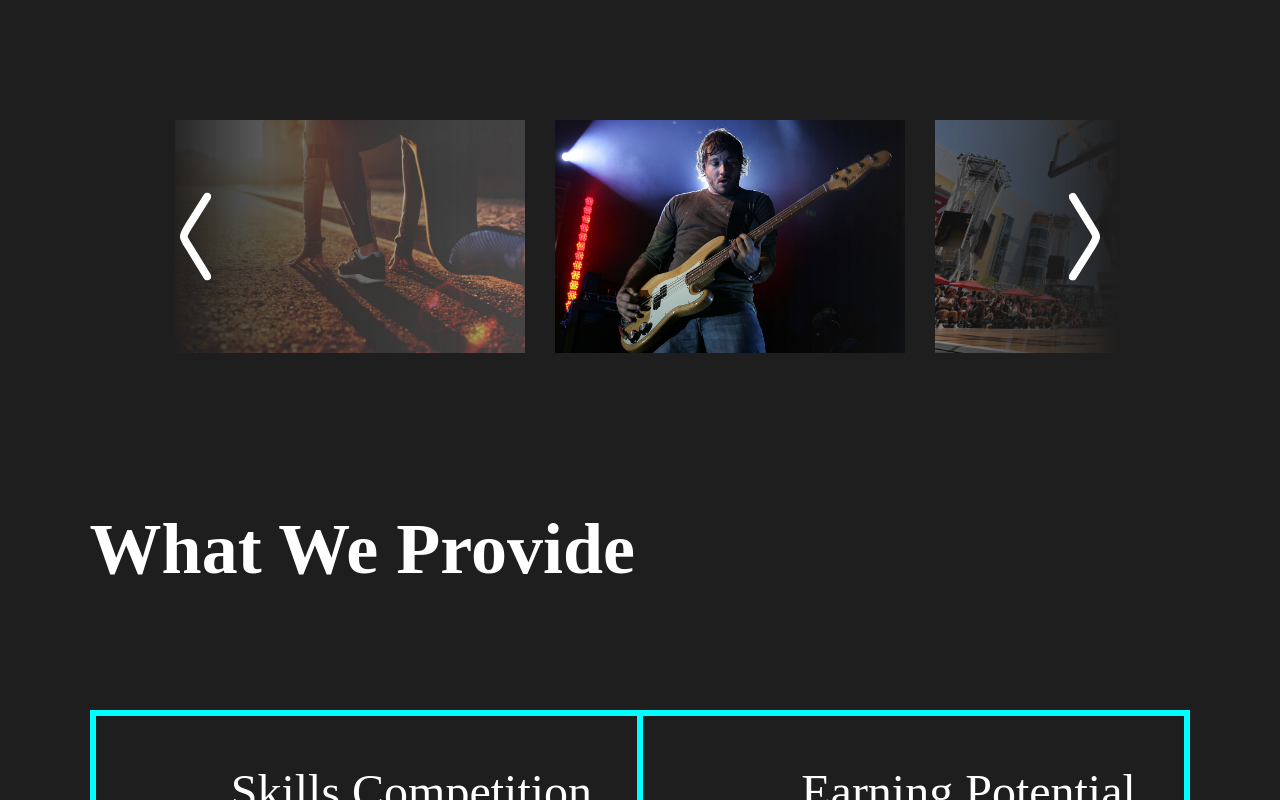
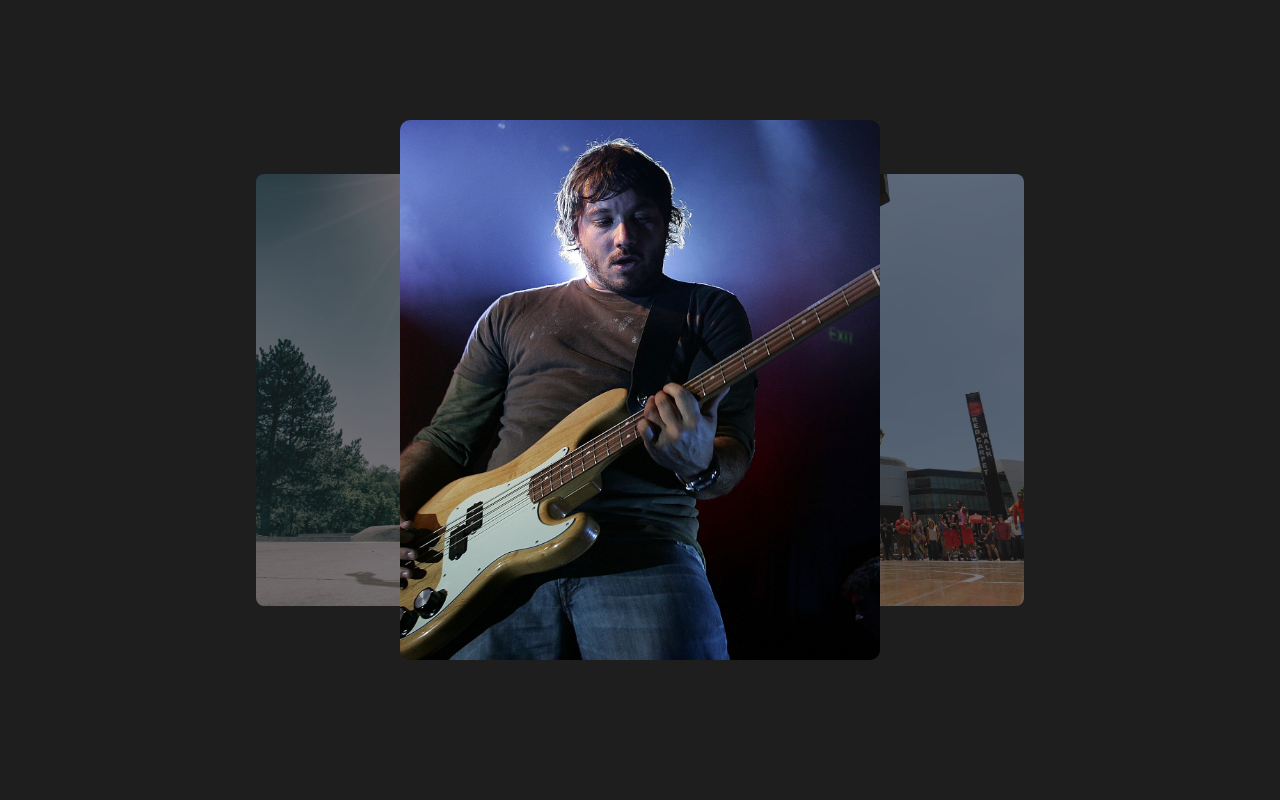
Before and after one commit to Gnorme/AllSkills, a Svelte app: page / in a window 1280 px wide. Shown: the part 840-1640 px from the top of the page. Built offline with nearby package versions, Linux system fonts and the light colour scheme; a web font is replaced by a local one.

Commit message:
Add files via upload

```diff
--- a/src/Carousel.svelte
+++ b/src/Carousel.svelte
@@ -16,14 +16,14 @@
 
   const rotateLeft = e => {
     const transitioningImage = images[images.length - 1]
-    document.getElementById(transitioningImage.id).style.opacity = 0;
+    document.getElementById(transitioningImage.id).style.opacity = 1;
     images = [images[images.length -1],...images.slice(0, images.length - 1)]
     setTimeout(() => (document.getElementById(transitioningImage.id).style.opacity = 1), speed);
   }
 
   const rotateRight = e => {
     const transitioningImage = images[0]
-    document.getElementById(transitioningImage.id).style.opacity = 0;
+    document.getElementById(transitioningImage.id).style.opacity = 1;
     images = [...images.slice(1, images.length), images[0]]
     setTimeout(() => (document.getElementById(transitioningImage.id).style.opacity = 1), speed);
   }
--- /dev/null
+++ b/src/Carouselv.svelte
@@ -0,0 +1,109 @@
+<div class="container">
+    <input type="radio" name="slider" id="item-1" checked>
+    <input type="radio" name="slider" id="item-2">
+    <input type="radio" name="slider" id="item-3">
+  <div class="cards">
+    <label class="card" for="item-1" id="card-1">
+      <img src="images/bass.jpg" alt="card">
+    </label>
+    <label class="card" for="item-2" id="card-2">
+      <img src="images/Dunk.jpg" alt="card">
+    </label>
+    <label class="card" for="item-3" id="card-3">
+      <img src="images/skateboard.jpg" alt="card">
+    </label>
+
+  </div>
+</div>
+
+<style>
+@import url("https://fonts.googleapis.com/css?family=DM+Sans:400,500,700&display=swap");
+
+* {
+  box-sizing: border-box;
+}
+
+@media screen and (max-width: 820px) {
+    .card {
+        width: 100% !important;
+    }
+}
+
+html, body {
+  margin: 0;
+  padding: 0;
+  width: 100%;
+  height: 100%;
+}
+
+body {
+  display: flex;
+  align-items: center;
+  justify-content: center;
+  padding: 30px 10px;
+  font-family: 'DM Sans', sans-serif;
+  transition: background .4s ease-in;
+  background-color: #c394f8;
+}
+
+input[type=radio] {
+  display: none;
+}
+
+.card {
+  position: absolute;
+  width: 60%;
+  height: 100%;
+  left: 0;
+  right: 0;
+  margin: auto;
+  transition: transform .4s ease;
+  cursor: pointer;
+}
+
+.container {
+  width: 100%;
+  max-width: 800px;
+  max-height: 600px;
+  height: 70vh;
+  margin-left:auto;
+  margin-right:auto;
+  transform-style: preserve-3d;
+  display: flex;
+  justify-content: center;
+  flex-direction: column;
+  align-items: center;
+}
+
+.cards {
+  position: relative;
+  width: 100%;
+  height: 100%;
+  margin-bottom: 20px;
+}
+
+img {
+  width: 100%;
+  height: 100%;
+  border-radius: 10px;
+  object-fit: cover;
+}
+
+#item-1:checked ~ .cards #card-3, #item-2:checked ~ .cards #card-1, #item-3:checked ~ .cards #card-2 {
+  transform: translatex(-40%) scale(.8);
+  opacity: .4;
+  z-index: 0;
+}
+
+#item-1:checked ~ .cards #card-2, #item-2:checked ~ .cards #card-3, #item-3:checked ~ .cards #card-1 {
+  transform: translatex(40%) scale(.8);
+  opacity: .4;
+  z-index: 0;
+}
+
+#item-1:checked ~ .cards #card-1, #item-2:checked ~ .cards #card-2, #item-3:checked ~ .cards #card-3 {
+  transform: translatex(0) scale(1);
+  opacity: 1;
+  z-index: 1;
+}
+</style>
--- a/src/Content.svelte
+++ b/src/Content.svelte
@@ -7,6 +7,7 @@
     import VoteToken from './VoteToken.svelte';
     import Roadmapv from './Roadmapv2.svelte';
     import Carousel from './Carousel.svelte';
+    import Carouselv from './Carouselv.svelte';
 
 	const images = [
 		{path: 'images/bass.jpg', id: 'image1'},
@@ -26,7 +27,8 @@
 </div>
 -->
 <div class="carousel-container">
-    <Carousel
+    <Carouselv />
+    <!--<Carousel
         {images}
         imageWidth={350}
         imageSpacing={15}
@@ -35,7 +37,7 @@
         displayControls={true}
         autoplay={true}
         autoplaySpeed={3000}
-    />
+    />-->
 </div>
 
 
--- a/src/TeamCards.svelte
+++ b/src/TeamCards.svelte
@@ -308,7 +308,7 @@ h4 {
     flex-wrap: wrap;
     align-items:flex-start;
     justify-content: space-between;
-    padding-bottom:300px;
+    padding-bottom:100px;
     margin-top:100px;
 }
 .card{
--- a/src/VoteToken.svelte
+++ b/src/VoteToken.svelte
@@ -61,8 +61,11 @@
         color: aqua;
     }
     .middle img {
-        width: 100%;
-        margin: 50px;
+        width: 90%;
+        margin-left: auto;
+        margin-right: auto;
+        margin-top: 50px;
+        margin-bottom: 50px;
         height: auto;
     }
     .middle {
```
